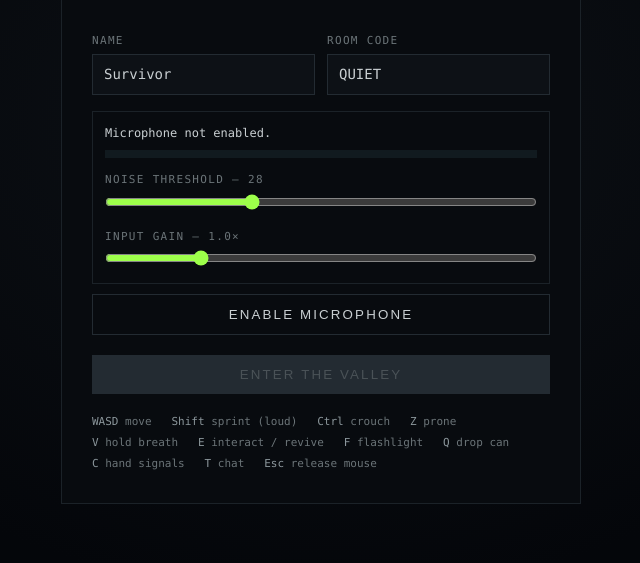
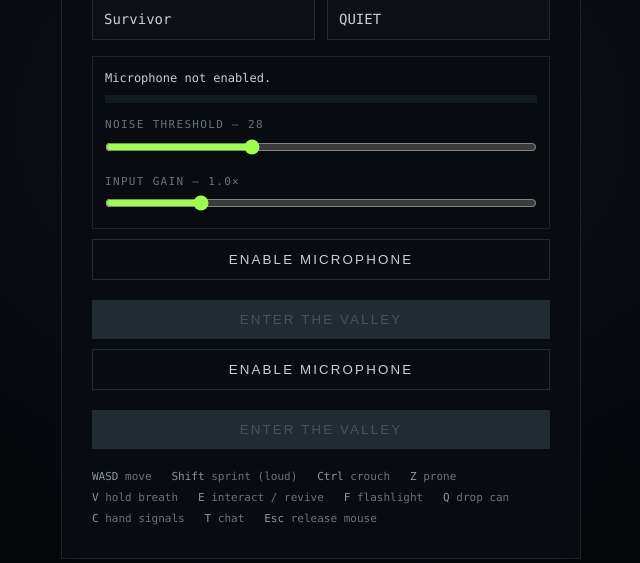
Before and after one commit to cashlieberman13-star/a-quiet-place, a website: page public/index.html in a window 1280 px wide. Shown: the part 197-760 px from the top of the page, without its empty margins (319-959 px from the left). Drawn offline with nearby package versions, Linux system fonts and the light colour scheme.

Commit message:
Update index.html

```diff
--- a/public/index.html
+++ b/public/index.html
@@ -121,7 +121,7 @@
       <div><label>Room code</label><input id="fRoom" type="text" value="QUIET" maxlength="8"></div>
     </div>
 
-    <div class="calib">
+        <div class="calib">
       <div id="micState">Microphone not enabled.</div>
       <div class="bar"><i id="calBar"></i></div>
       <label>Noise threshold — <span id="thrVal">28</span></label>
@@ -129,6 +129,9 @@
       <label>Input gain — <span id="gainVal">1.0</span>×</label>
       <input id="fGain" type="range" min="0.2" max="4" step="0.1" value="1">
     </div>
+    <button class="mini" id="btnMic">Enable microphone</button>
+    <button id="btnPlay" disabled>Enter the valley</button>
+
     <button class="mini" id="btnMic">Enable microphone</button>
     <button id="btnPlay" disabled>Enter the valley</button>
 
```
